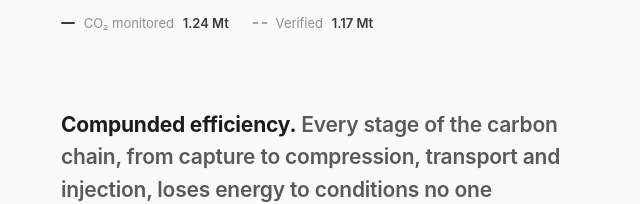
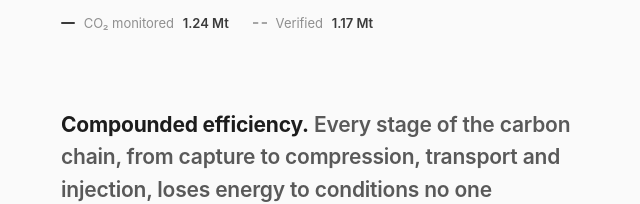
Before and after one commit to minimagate/carbon-valinor, an Astro site: page / in a window 1280 px wide. Shown: the part 1169-1373 px from the top of the page, without its empty margins (319-959 px from the left). Built offline with nearby package versions, Linux system fonts and the light colour scheme; Astro itself is replaced by a stand-in of ours.

Commit message:
Update index.astro

```diff
--- a/src/pages/index.astro
+++ b/src/pages/index.astro
@@ -61,7 +61,7 @@ import { monitored, verified, manualCost, ourCost } from "../data/series";
 
         <section class="col" id="cost">
             <p data-words>
-                <span class="lead">Compunded efficiency.</span> Every stage of
+                <span class="lead">Compounded efficiency.</span> Every stage of
                 the carbon chain, from capture to compression, transport and
                 injection, loses energy to conditions no one optimises in real
                 time. Our software tunes each stage against the whole and
```
